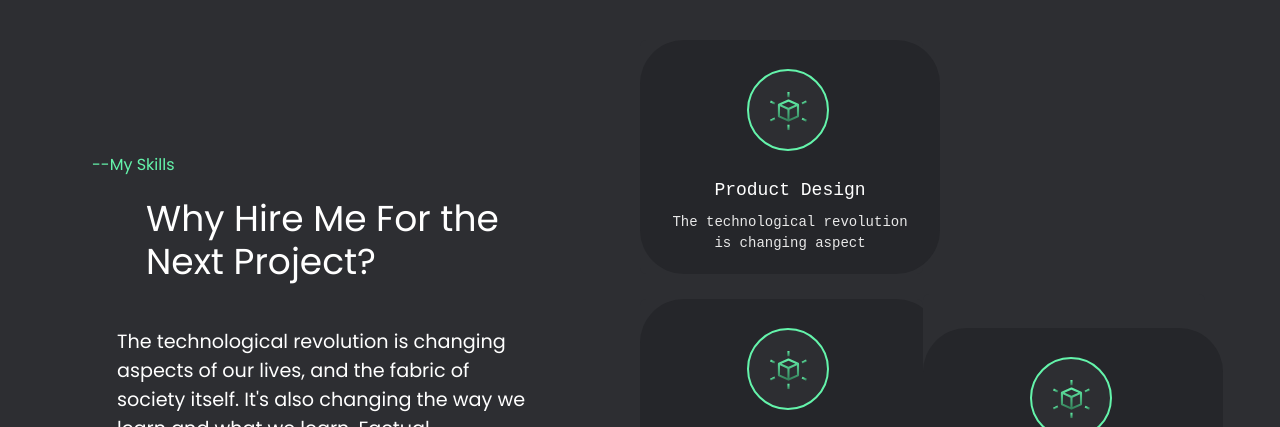
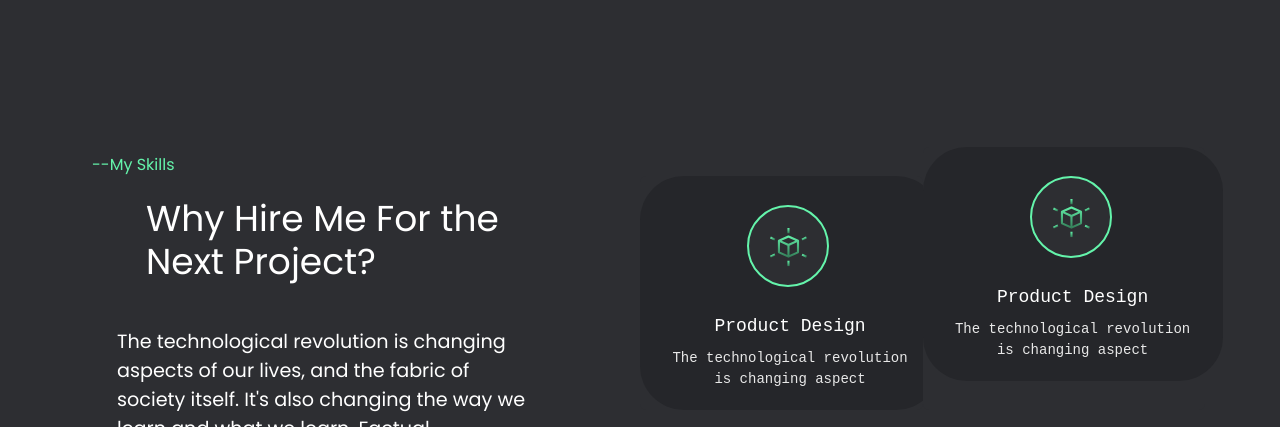
Before and after one commit to kunalkayal/kunalkayal, a plain HTML site: page index.html in a window 1280 px wide. Shown: the part 684-1111 px from the top of the page. Drawn offline with nearby package versions, Linux system fonts and the light colour scheme.

Commit message:
Update card in index.html

```diff
--- a/index.html
+++ b/index.html
@@ -243,8 +243,8 @@
                     <a href="#">Download CV</a>
                 </div>
             </div>
-            <div class="cards-section">
-                <div class="card  card1 anime" style="background-color: #2d2e32; border: none; margin-right:64px">
+            <div class="cards-section" ;padding = 16px>
+                <div class="card  card1 anime" style="background-color: #2d2e32; border: none;">
                     <!-- Card 1 content goes here -->
                     <div style="width: 300px; background-color: #25262a; padding: 20px; border-radius: 44px;">
                         <div style="text-align: center; margin-left: 30%;">
```
